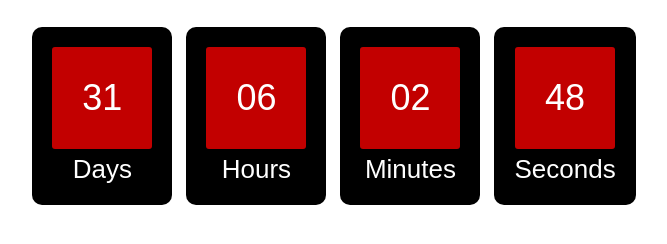
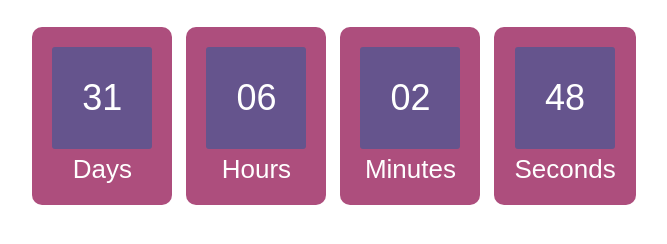
Before and after one commit to olegscherbak/goit-js-hw-11-timer, a plain HTML site: page index.html in a window 1280 px wide. Shown: the whole page, without its empty margins (306-973 px from the left). Drawn offline with Linux system fonts and the light colour scheme.

Commit message:
Update style.css

```diff
--- a/style.css
+++ b/style.css
@@ -13,13 +13,13 @@
   padding: 20px;
   margin: 7px;
   border-radius: 10px;
-  background: #000000;
+  background: #ad4e7d;
 }
 
 .value {
   padding: 30px;
   border-radius: 3px;
-  background: #c20000;
+  background: #65548d;
   display: inline-block;
 }
 
```
